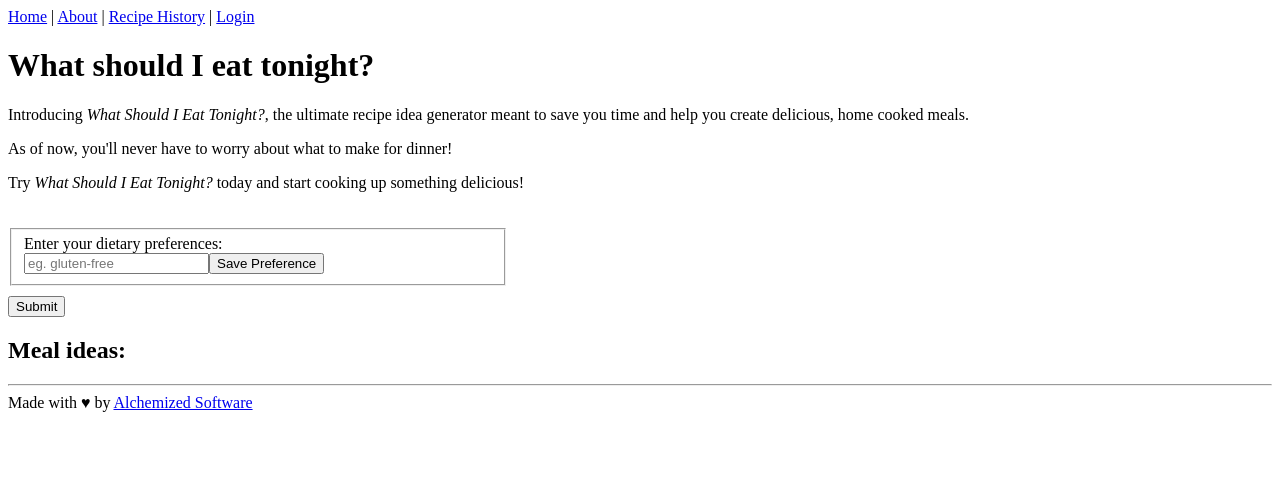
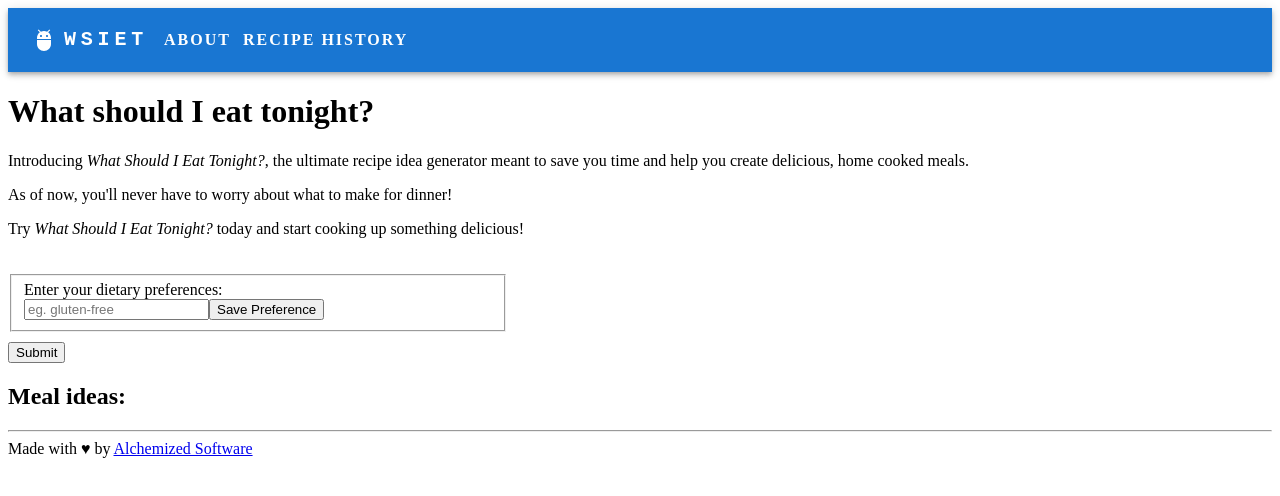
Before and after one commit to IM-Deane/aigrub, a Next.js app: page / in a window 1280 px wide. Shown: the top 496 px of the page. Built offline with nearby package versions, Linux system fonts and the light colour scheme.

Commit message:
Refactored site header to mui navbar

```diff
--- a/components/Layout.tsx
+++ b/components/Layout.tsx
@@ -1,6 +1,8 @@
 import React, { ReactNode } from "react";
 import Link from "next/link";
 import Head from "next/head";
+
+import NavBar from "./NavBar";
 
 type Props = {
 	children?: ReactNode;
@@ -8,11 +10,7 @@
 	title?: string;
 };
 
-const Layout = ({
-	children,
-	userData = null,
-	title = "This is the default title",
-}: Props) => {
+const Layout = ({ children, title = "This is the default title" }: Props) => {
 	return (
 		<div>
 			<Head>
@@ -20,13 +18,7 @@
 				<meta charSet="utf-8" />
 				<meta name="viewport" content="initial-scale=1.0, width=device-width" />
 			</Head>
-			<header>
-				<nav>
-					<Link href="/">Home</Link> | <Link href="/about">About</Link> |{" "}
-					<Link href="/users">Recipe History</Link> |{" "}
-					<Link href="/login">{userData ? "Sign out" : "Login"}</Link>
-				</nav>
-			</header>
+			<NavBar />
 			{children}
 			<footer>
 				<hr />
--- /dev/null
+++ b/components/NavBar.tsx
@@ -0,0 +1,153 @@
+import { useState, MouseEvent } from "react";
+
+import Link from "next/link";
+
+import AppBar from "@mui/material/AppBar";
+import Box from "@mui/material/Box";
+import Toolbar from "@mui/material/Toolbar";
+import IconButton from "@mui/material/IconButton";
+import Typography from "@mui/material/Typography";
+import Menu from "@mui/material/Menu";
+import MenuIcon from "@mui/icons-material/Menu";
+import Container from "@mui/material/Container";
+import MenuItem from "@mui/material/MenuItem";
+import AdbIcon from "@mui/icons-material/Adb";
+
+const BRAND_NAME = "WSIET";
+
+const styles = {
+	menuLink: {
+		marginRight: "12px",
+		color: "white",
+		textTransform: "uppercase",
+		textDecoration: "none",
+		fontWeight: "bold",
+		letterSpacing: "2px",
+	},
+};
+
+function NavBar() {
+	const [anchorElNav, setAnchorElNav] = useState<null | HTMLElement>(null);
+
+	const handleOpenNavMenu = (event: MouseEvent<HTMLElement>) => {
+		setAnchorElNav(event.currentTarget);
+	};
+
+	const handleCloseNavMenu = () => {
+		setAnchorElNav(null);
+	};
+
+	return (
+		<AppBar position="static">
+			<Container maxWidth="xl">
+				<Toolbar disableGutters>
+					{/* Brand */}
+					<AdbIcon sx={{ display: { xs: "none", md: "flex" }, mr: 1 }} />
+					<Link href="/" passHref style={{ textDecoration: "none" }}>
+						<Typography
+							variant="h6"
+							component="p"
+							noWrap
+							sx={{
+								mr: 2,
+								display: { xs: "none", md: "flex" },
+								fontFamily: "monospace",
+								fontWeight: 700,
+								letterSpacing: ".3rem",
+								color: "white",
+								textDecoration: "none",
+							}}
+						>
+							{BRAND_NAME}
+						</Typography>
+					</Link>
+					<Box sx={{ flexGrow: 1, display: { xs: "flex", md: "none" } }}>
+						<IconButton
+							size="large"
+							aria-label="menu items"
+							aria-controls="menu-appbar"
+							aria-haspopup="true"
+							onClick={handleOpenNavMenu}
+							color="inherit"
+						>
+							<MenuIcon />
+						</IconButton>
+						<Menu
+							id="menu-appbar"
+							anchorEl={anchorElNav}
+							anchorOrigin={{
+								vertical: "bottom",
+								horizontal: "left",
+							}}
+							keepMounted
+							transformOrigin={{
+								vertical: "top",
+								horizontal: "left",
+							}}
+							open={Boolean(anchorElNav)}
+							onClose={handleCloseNavMenu}
+							sx={{
+								display: { xs: "block", md: "none" },
+							}}
+						>
+							<MenuItem sx={{ mr: 2 }}>
+								<Link href="/about">About</Link>
+							</MenuItem>
+							<MenuItem onClick={handleCloseNavMenu}>
+								<Link href="/recipe-history">Recipe History</Link>
+							</MenuItem>
+						</Menu>
+					</Box>
+					<AdbIcon sx={{ display: { xs: "flex", md: "none" }, mr: 1 }} />
+					<Typography
+						variant="h5"
+						noWrap
+						component="a"
+						href="/"
+						sx={{
+							mr: 2,
+							display: { xs: "flex", md: "none" },
+							flexGrow: 1,
+							fontFamily: "monospace",
+							fontWeight: 700,
+							letterSpacing: ".3rem",
+							color: "inherit",
+							textDecoration: "none",
+						}}
+					>
+						{BRAND_NAME}
+					</Typography>
+					<Box sx={{ flexGrow: 1, display: { xs: "none", md: "flex" } }}>
+						<Link
+							href="/about"
+							style={{
+								marginRight: "12px",
+								color: "white",
+								textTransform: "uppercase",
+								textDecoration: "none",
+								fontWeight: "bold",
+								letterSpacing: "2px",
+							}}
+						>
+							About
+						</Link>
+						<Link
+							href="/recipe-history"
+							style={{
+								marginRight: "12px",
+								color: "white",
+								textTransform: "uppercase",
+								textDecoration: "none",
+								fontWeight: "bold",
+								letterSpacing: "2px",
+							}}
+						>
+							Recipe History
+						</Link>
+					</Box>
+				</Toolbar>
+			</Container>
+		</AppBar>
+	);
+}
+export default NavBar;
--- a/package.json
+++ b/package.json
@@ -7,6 +7,10 @@
     "type-check": "tsc"
   },
   "dependencies": {
+    "@emotion/react": "^11.10.5",
+    "@emotion/styled": "^11.10.5",
+    "@mui/icons-material": "^5.11.0",
+    "@mui/material": "^5.11.0",
     "next": "latest",
     "openai": "^3.1.0",
     "react": "^18.2.0",
```
Also changed, not shown: 1 other file (tests, documents, lock files or other folders).
